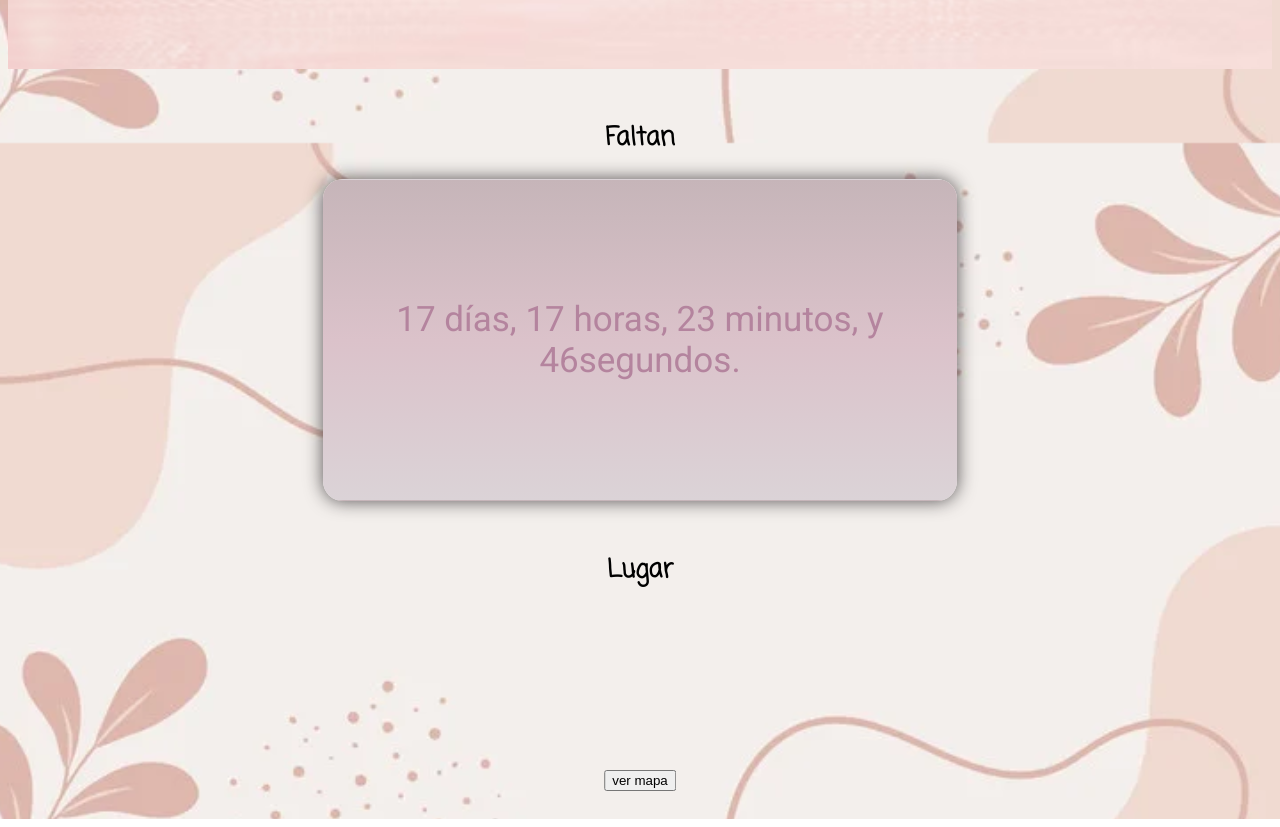
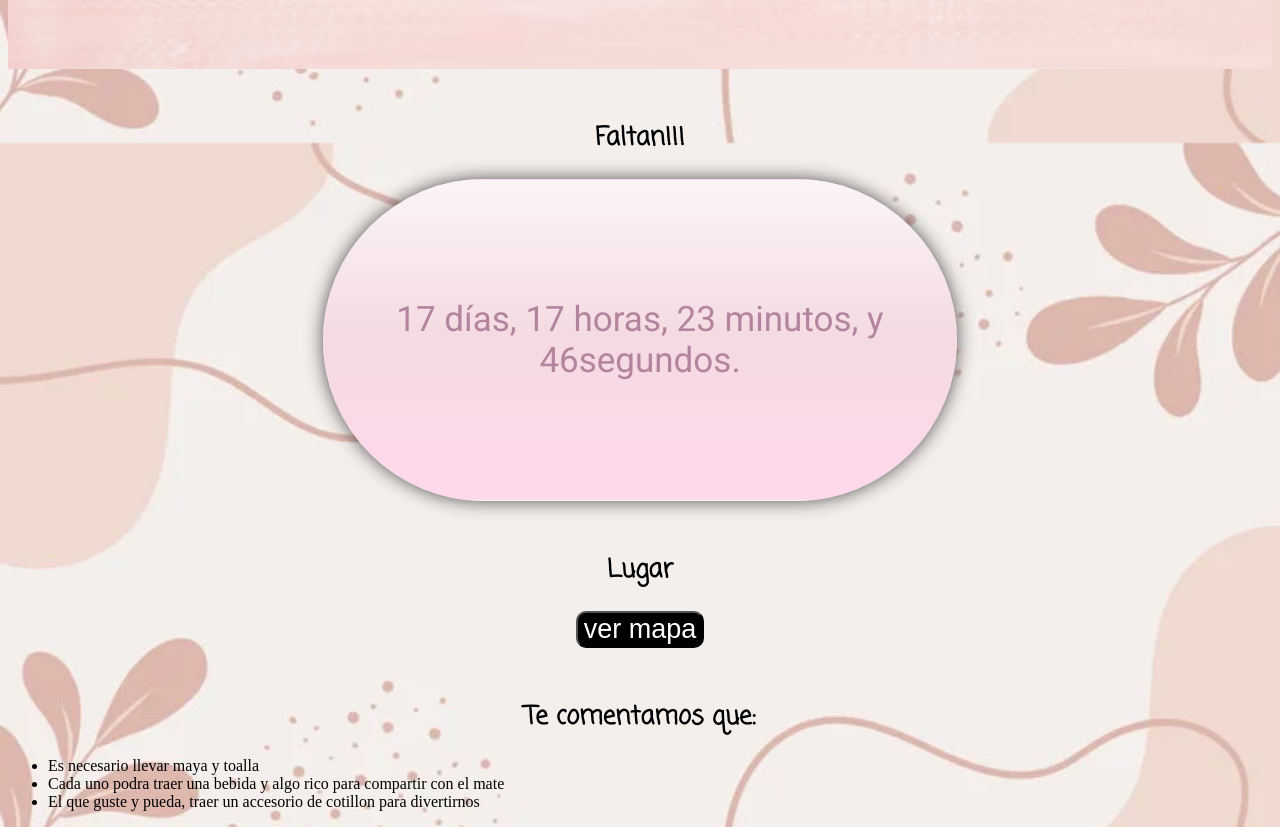
Before and after one commit to antonellatemu/invitacion-digital, a plain HTML site: page index.html in a window 1280 px wide. Shown: the part 657-1484 px from the top of the page. Drawn offline with Linux system fonts and the light colour scheme; a web font is replaced by a local one.

Commit message:
octavo commit

```diff
--- a/index.html
+++ b/index.html
@@ -13,6 +13,7 @@
 <body>
     <div class="row">
         <div class="col-12,.col-sm">
+            <div id="contenido">
                 <div class="sesenta"><h1>¡¡Te invito a festejar mis 60!!</h1></div>
 
             </div>
@@ -23,7 +24,7 @@
                     <div class="Fecha"> <h2>Fecha: Sabado 16 de marzo</h2>
                         <h2> Horario: 10:00 hs a 21:00 hs</h2></div>
                 </div>
-            <h2>Faltan</h2>
+                <h2>Faltan!!!</h2>
                 <div class="contenedor">
                     <div id="contador"></div>
                 </div>
@@ -37,18 +38,30 @@
                     Lugar
                 </h2>
 
-         <div class="container">
-            <a href="mapa.html">
-                <button id="mapButton">ver mapa</button>
-            </a>
+             <div id="map">
+                <a href="mapa.html"><button>ver mapa</button></a>
+             </div>
+             <div class="row">
+                <div class="col-12.col-sm">
+                    <div class="informacion">
+                    <h2>
+                        Te comentamos que:</h2>
+                        <ul>
+                            <li>Es necesario llevar maya y toalla</li>
+                            <li>Cada uno podra traer una bebida y algo rico para compartir con el mate</li>
+                            <li>El que guste y pueda, traer un accesorio de cotillon para divertirnos</li>
+                        </ul>
+    </div>
 
-            <div id="mapContainer" class="map hidden">
-                <iframe src="https://www.google.com/maps/embed?pb=!1m13!1m8!1m3!1d12767.677939412557!2d-60.26341800000001!3d-36.868346!3m2!1i1024!2i768!4f13.1!3m2!1m1!2zMzbCsDUyJzA2LjEiUyA2MMKwMTUnMzkuMCJX!5e0!3m2!1ses-419!2sar!4v1708618579184!5m2!1ses-419!2sar" width="250" height="400" style="border:0;" allowfullscreen="" loading="lazy" referrerpolicy="no-referrer-when-downgrade"></iframe>
+                </div>
              </div>
             </div>
 
+
+         <script src="script.js"></script>
          <script src="contador.js"></script>
-    <script src="script.js"></script>
+
+
 
     </script>
 
--- a/script.js
+++ b/script.js
@@ -12,15 +12,7 @@ document.addEventListener('DOMContentLoaded', function() {
         }
     }, 100); // Intervalo de tiempo en milisegundos entre cada letra
 });
-const mapButton = document.getElementById('mapButton');
-const mapContainer = document.getElementById('mapContainer');
-
-// Mostrar el mapa cuando el mouse pasa por encima del botón
-mapButton.addEventListener('mouseenter', function() {
-  mapContainer.classList.remove('hidden');
+document.addEventListener("DOMContentLoaded", function() {
+    var elemento = document.getElementById("contenido");
+    elemento.scrollIntoView({ behavior: "smooth" });
 });
-
-// Ocultar el mapa cuando el mouse sale del botón
-mapButton.addEventListener('mouseleave', function() {
-  mapContainer.classList.add('hidden');
-});
--- a/style.css
+++ b/style.css
@@ -64,14 +64,14 @@ h2{
     font-size: 35px;
     color: rgb(180, 132, 158);
     width: 50%;
-    background: linear-gradient(rgb(198, 181, 185),rgb(219, 194, 202),rgb(219, 211, 215));
+    background: linear-gradient(rgb(251, 244, 246),rgb(244, 218, 226),rgb(255, 217, 236));
     display: grid;
     display: grid;
     grid-template-columns: repeat(auto-fit, minmax(200px, 1fr));
     grid-gap: 20px;
     place-items: center; /* Centrado horizontal y vertical */
     height: 40vh;
-    border-radius: 20px;
+    border-radius: 200px;
     border: 1px solid transparent; /* Añadir un borde inicial */
     transition: border-color 0.3s ease; /* Añadir transición para animar el cambio de borde */
     box-shadow: 0px 0px 10px 0px rgba(136, 133, 133, 0.75);
@@ -93,28 +93,9 @@ h2{
     align-items: center;
     text-align: center;
 }
-.container {
-  position: relative;
-  width: 100%;
-  height: 200px; /* Altura del contenedor principal */
+button{
+  background-color: black;
+  border-radius: 10px;
+  color: white;
+  font-size: 27px;
 }
-
-.map {
-  position: absolute;
-  top: 0;
-  left: 0;
-  width: 100%;
-  height: 100%;
-  z-index: 1; /* Asegura que el mapa esté por debajo del botón */
-}
-#mapButton {
-  position: absolute;
-  bottom: 20px; /* Espacio entre el botón y el fondo del contenedor */
-  left: 50%; /* Centra horizontalmente el botón */
-  transform: translateX(-50%); /* Ajusta el centrado horizontal */
-  z-index: 2; /* Asegura que el botón esté por encima del mapa */
-}
-
-.hidden {
-  display: none;
-}
```
Lines whose indentation alone changed are shown as unchanged.
